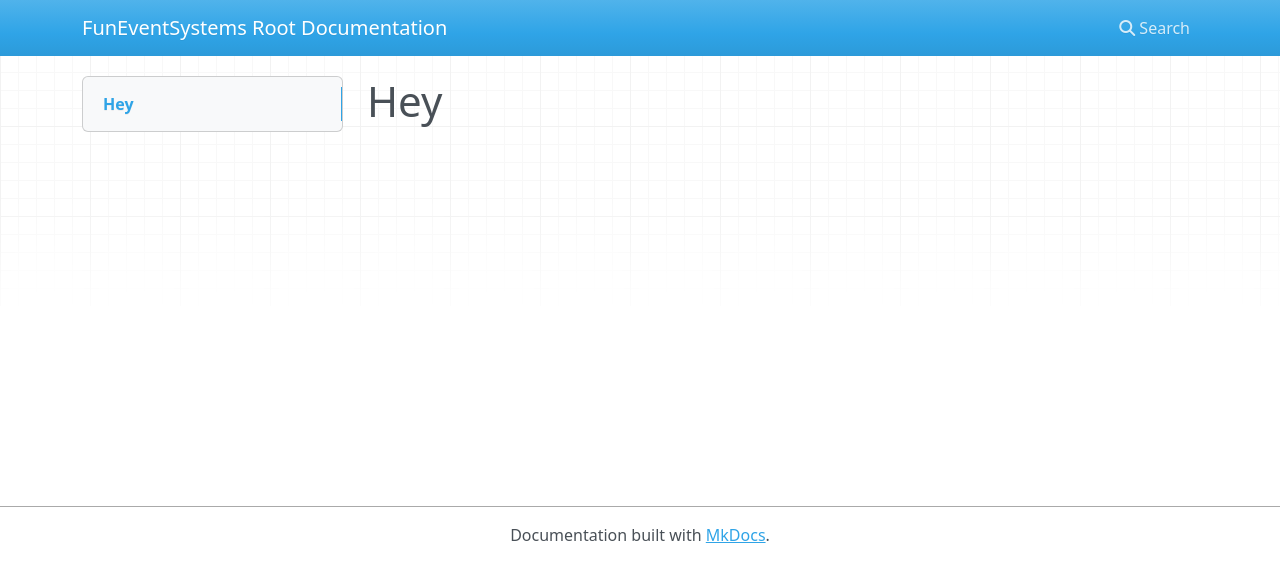
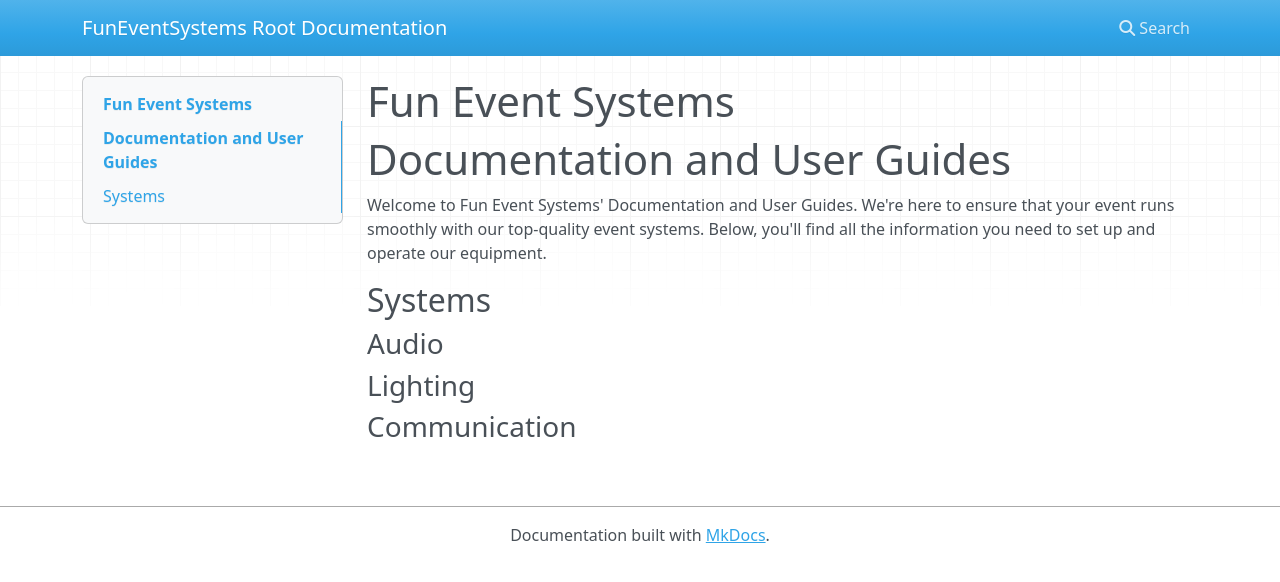
Before and after one commit to funeventsystems/documentation, an MkDocs documentation site: the page built from docs/index.md, in a window 1280 px wide. Shown: the top 582 px of the page. Built offline with MkDocs 1.6.1, drawn with Linux system fonts in a browser that asks for light colours; nearby versions of some CDN libraries.

Commit message:
Update index.md

```diff
--- a/docs/index.md
+++ b/docs/index.md
@@ -1 +1,9 @@
-# Hey
+# Fun Event Systems
+# Documentation and User Guides
+
+Welcome to Fun Event Systems' Documentation and User Guides. We're here to ensure that your event runs smoothly with our top-quality event systems. Below, you'll find all the information you need to set up and operate our equipment.
+
+## Systems
+### Audio
+### Lighting
+### Communication
```
